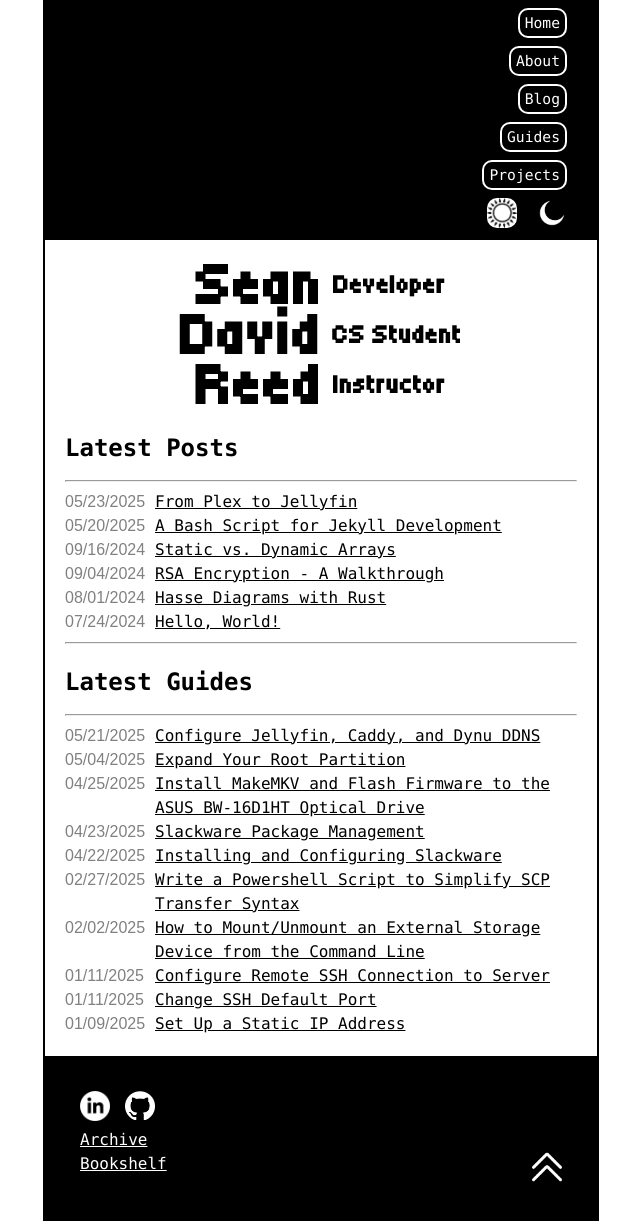
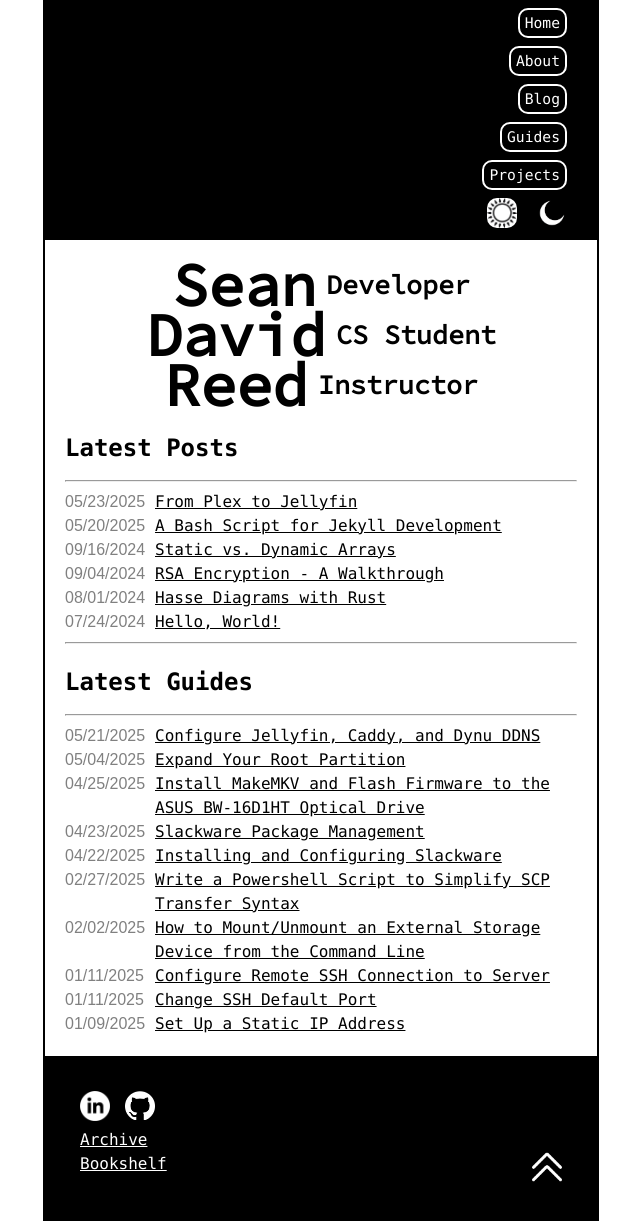
Before and after one commit to seandavidreed/seandavidreed.github.io, a Jekyll site: the page built from index.html, in a window 1280 px wide. Shown: the whole page, without its empty margins (319-959 px from the left). Built offline with Jekyll 4.4.1, drawn with Linux system fonts in a browser that asks for light colours.

Commit message:
Try new font for index

```diff
--- a/css/styles.scss
+++ b/css/styles.scss
@@ -16,6 +16,7 @@ $footer-footprint: 165px;
 @import url("/fonts/Tiny5/font-settings.css");
 @import url("/fonts/Tomorrow/font-settings.css");
 @import url("/fonts/Sixtyfour/font-settings.css");
+@import url("/fonts/SourceCodePro/font-settings.css");
 
 /* UNIVERSAL SETTINGS */
 body {
@@ -168,7 +169,7 @@ img {
 
 /* LOCAL INDEX PAGE SETTINGS */
 .index {
-	font-family: "Tiny5", sans-serif;
+	font-family: "Source Code Pro", sans-serif;
 	font-weight: bold;
 	font-size: 25pt;
 	line-height: 50px;
--- /dev/null
+++ b/fonts/SourceCodePro/font-settings.css
@@ -0,0 +1,5 @@
+@font-face {
+	font-family: "Source Code Pro";
+	src: url(/fonts/SourceCodePro/SourceCodePro-VariableFont_wght.ttf) format('truetype');
+	font-weight: 400;
+}
```
Also changed, not shown: fonts/SourceCodePro/SourceCodePro-Italic-VariableFont_wght.ttf (added), fonts/SourceCodePro/SourceCodePro-VariableFont_wght.ttf (added).
